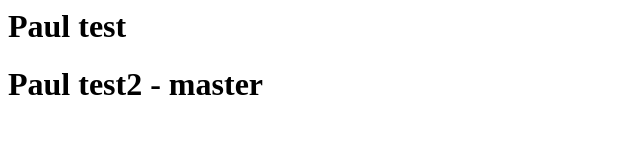
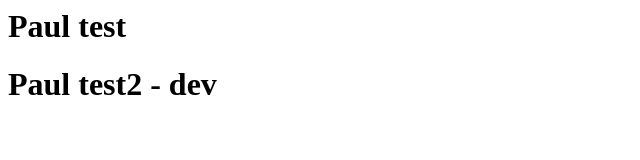
Before and after one commit to PaulCoetser/gitplay, a plain HTML site: page index.html in a window 1280 px wide. Shown: the full height of the page, 0-640 px from the left. Drawn offline with Linux system fonts and the light colour scheme.

Commit message:
change master to dev

```diff
--- a/index.html
+++ b/index.html
@@ -1,2 +1,2 @@
 <h1>Paul test</h1>
-<h1>Paul test2 - master</h1>
+<h1>Paul test2 - dev</h1>
```
